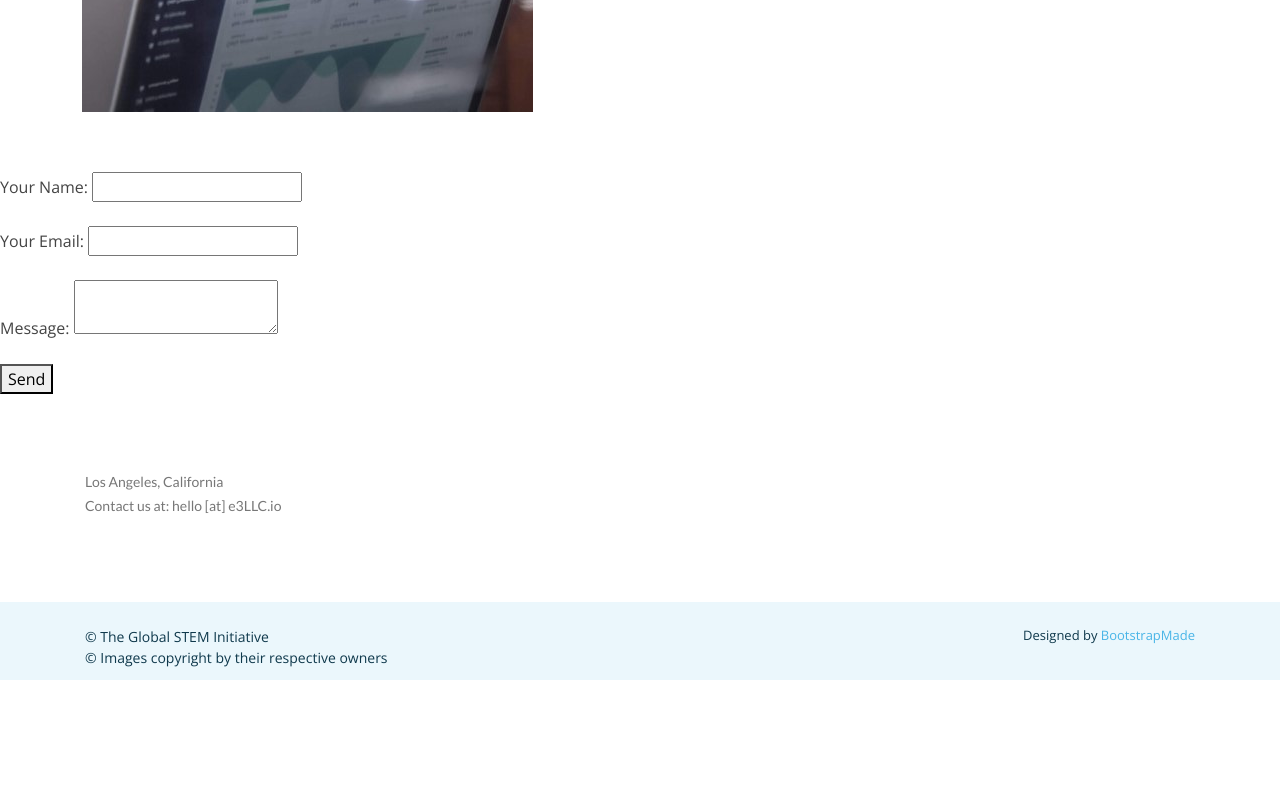
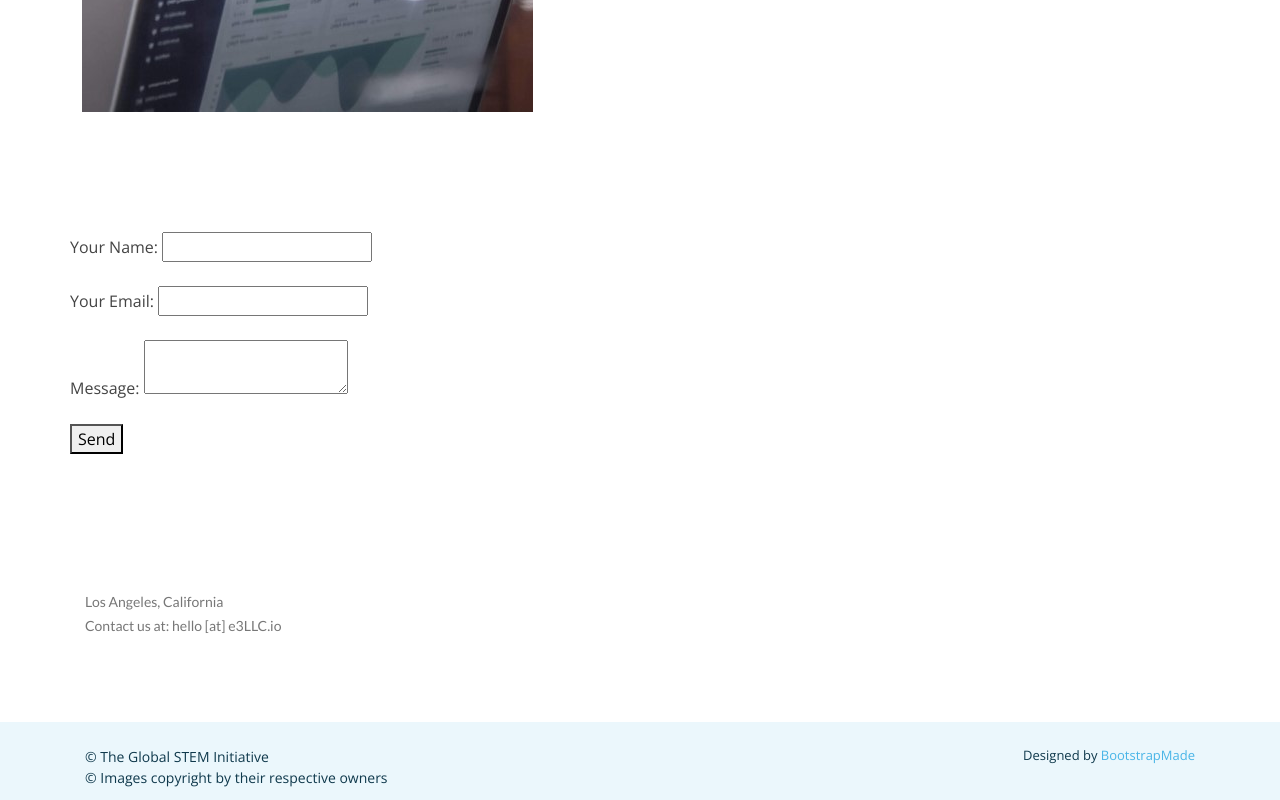
Before and after one commit to ekbrowns/scifutures, a plain HTML site: page index.html in a window 1280 px wide. Shown: the part 1128-1928 px from the top of the page. Before the commit the page ends 1808 px from the top, so only its background shows below. Drawn offline with nearby package versions, Linux system fonts and the light colour scheme; a script that the page names is missing.

Commit message:
Update index.html

```diff
--- a/index.html
+++ b/index.html
@@ -81,7 +81,9 @@
                     </div>
                 </div>
             </section>
-
+         <section id="about" class="form">
+                <div class="container">
+                    <div class="row">
                         <form name="contact" method="POST" data-netlify="true">
                           <p>
                             <label>Your Name: <input type="text" name="name" /></label>
@@ -89,7 +91,6 @@
                           <p>
                             <label>Your Email: <input type="email" name="email" /></label>
                           </p>
-
                           <p>
                             <label>Message: <textarea name="message"></textarea></label>
                           </p>
@@ -97,7 +98,9 @@
                             <button type="submit">Send</button>
                           </p>
                         </form>
-
+                    </div>
+                </div>
+         </section>
             <!-- End About Section -->
             <!-- ======= Counts Section ======= -->
             <!-- End Counts Section -->
```
Lines whose indentation alone changed are shown as unchanged.
